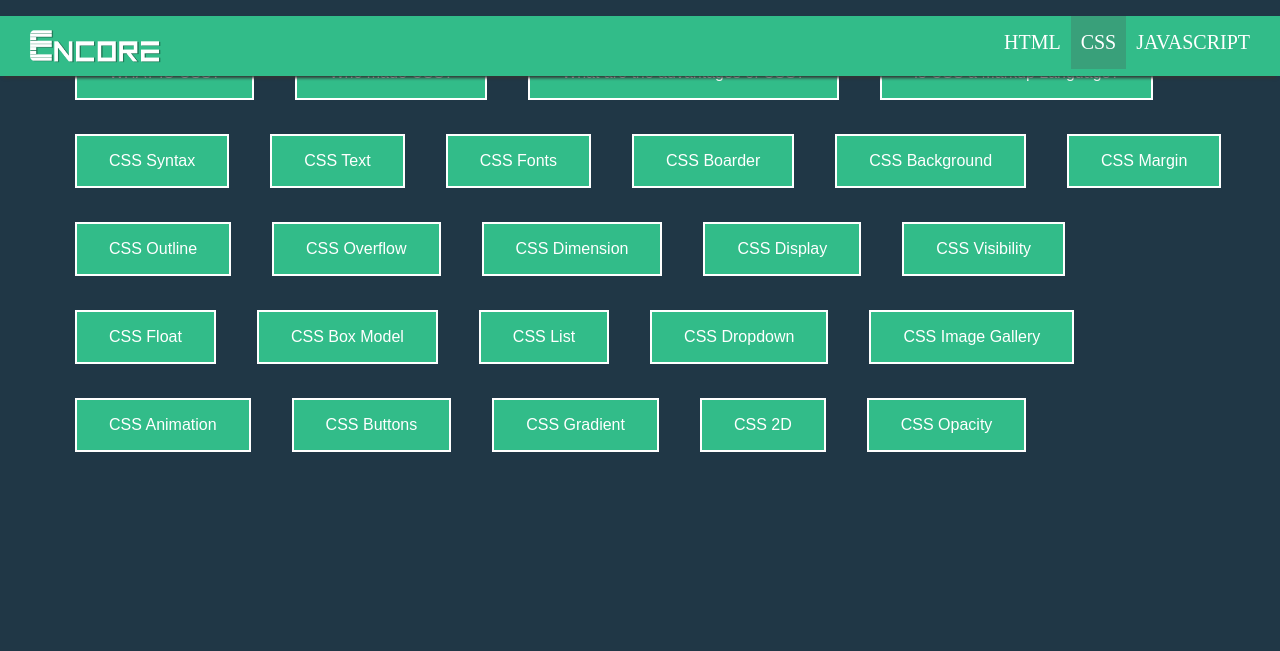
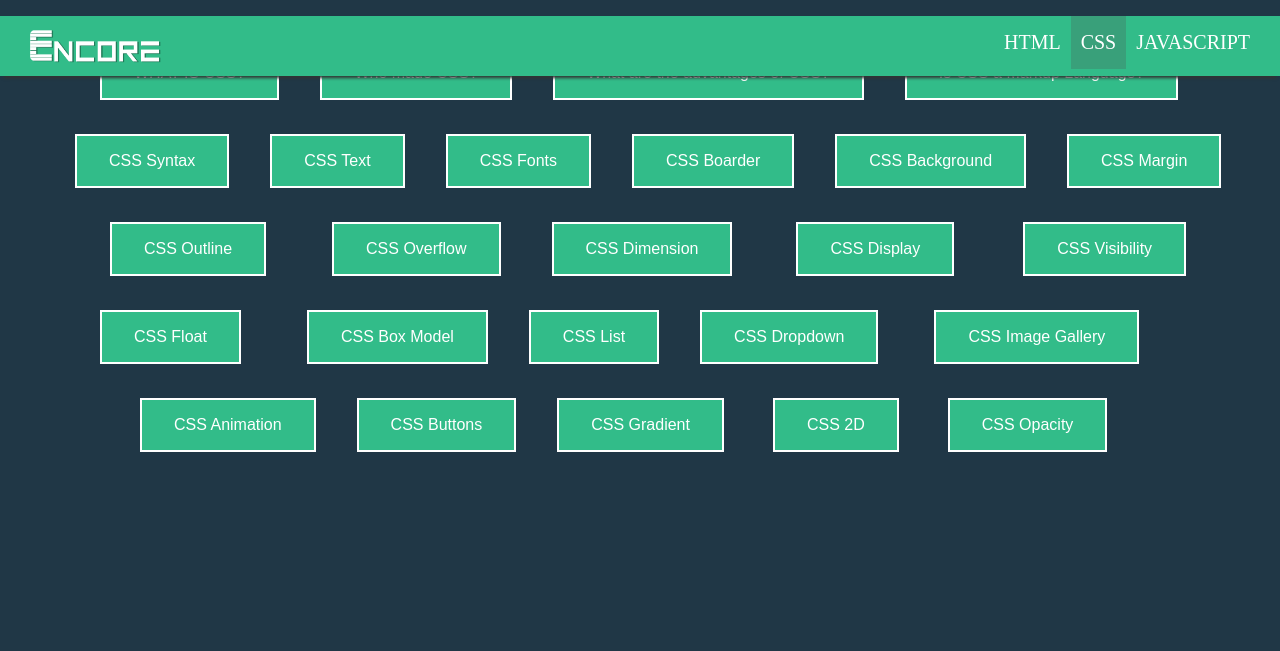
Before and after one commit to AbiRubrico/Encore, a PHP site: page /CSS-page/css-index.html in a window 1280 px wide. Shown: the top 651 px of the page. Run offline with PHP 8.4, Linux system fonts and the light colour scheme.

Commit message:
added css

```diff
--- a/css/style.css
+++ b/css/style.css
@@ -1494,6 +1494,7 @@
   background-color: #32bc89;
   color: white;
   border: 2px solid white;
+ margin-left: 60px;
 }
 
 .button1:hover {
@@ -1591,6 +1592,7 @@
   background-color: #32bc89;
   color: white;
   border: 2px solid white;
+    margin-left: 70px;
 }
 
 .button10:hover {
@@ -1602,6 +1604,8 @@
   background-color: #32bc89;
   color: white;
   border: 2px solid white;
+    margin-left: 60px;
+
 }
 
 .button11:hover {
@@ -1613,6 +1617,8 @@
    background-color: #32bc89;
   color: white;
   border: 2px solid white;
+  margin-left: 45px;
+  margin-right: 25px;
 }
 
 .button12:hover {
@@ -1624,6 +1630,7 @@
   background-color: #32bc89;
   color: white;
   border: 2px solid white;
+  margin-right: 30px;
 }
 
 .button13:hover {
@@ -1635,6 +1642,7 @@
   background-color: #32bc89;
   color: white;
   border: 2px solid white;
+
 }
 
 .button14:hover {
@@ -1646,6 +1654,7 @@
   background-color: #32bc89;
   color: white;
   border: 2px solid white;
+  margin-left: 60px;
 }
 
 .button15:hover {
@@ -1657,6 +1666,7 @@
   background-color: #32bc89;
   color: white;
   border: 2px solid white;
+  margin-left: 60px;
 }
 
 .button16:hover {
@@ -1690,6 +1700,7 @@
   background-color: #32bc89;
   color: white;
   border: 2px solid white;
+  margin-left: 50px;
 }
 
 .button19:hover {
@@ -1701,11 +1712,13 @@
   background-color: #32bc89;
   color: white;
   border: 2px solid white;
+  margin-left: 100px;
 }
 
 .button20:hover {
    background-color: #50C878;
   color: white;
+
 }
 
 .button21 {
@@ -1723,6 +1736,7 @@
   background-color: #32bc89;
   color: white;
   border: 2px solid white;
+  margin-right: 10px;
 }
 
 .button22:hover {
@@ -1734,6 +1748,7 @@
   background-color: #32bc89;
   color: white;
   border: 2px solid white;
+  margin-right: 10px;
 }
 
 .button23:hover {
```
